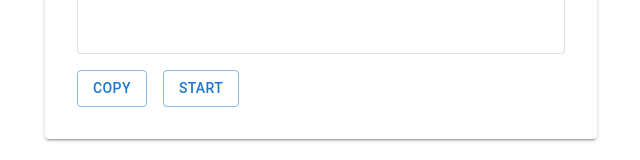
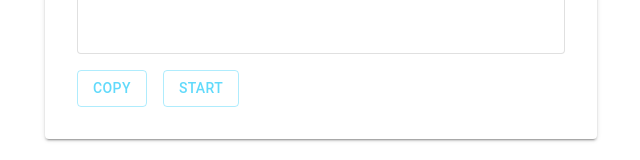
Before and after one commit to Jerrylum/web-speech-editor, a React (Create React App) app: page / in a window 1280 px wide. Shown: the part 368-528 px from the top of the page, without its empty margins (319-959 px from the left). Built offline with nearby package versions, Linux system fonts and the light colour scheme.

Commit message:
improve control + arrow key ux, theme

```diff
--- a/src/App.tsx
+++ b/src/App.tsx
@@ -154,17 +154,13 @@ export default class App extends React.Component<{}, IAppState> {
           case 'ArrowLeft':
             let start = event.key === 'ArrowRight' ? range.endContainer : range.startContainer;
             let check: Node | null = start;
+            if (!editor.contains(check)) break;
+
             while (check && editor.contains(check)) {
               if (check instanceof HTMLElement &&
                 check.hasAttribute('transcript-options') &&
                 check != start) {
-                this.doMenuShow(check);
-                let range = new Range();
-                range.selectNodeContents(check);
-                sel.removeAllRanges();
-                sel.addRange(range);
-                event.preventDefault();
-                return;
+                break;
               }
 
               let check_it: ChildNode | null = (event.key == 'ArrowRight')
@@ -172,7 +168,20 @@ export default class App extends React.Component<{}, IAppState> {
                 : check.previousSibling;
               check = check_it != null ? check_it : check.parentElement;
             }
-            break;
+
+            if (!(check instanceof HTMLElement && check.hasAttribute('transcript-options'))) {
+              let all_with_options = editor.querySelectorAll('.transcript[transcript-options]');
+              if (all_with_options.length == 0) break;
+              check = event.key === 'ArrowRight' ? all_with_options[0] : all_with_options[all_with_options.length - 1];
+            }
+
+            this.doMenuShow(check as HTMLElement);
+            range = new Range();
+            range.selectNodeContents(check);
+            sel.removeAllRanges();
+            sel.addRange(range);
+            event.preventDefault();
+            return;
           default:
             break;
         }
--- a/src/index.tsx
+++ b/src/index.tsx
@@ -3,10 +3,22 @@ import ReactDOM from 'react-dom';
 import './style/index.css';
 import App from './App';
 import reportWebVitals from './reportWebVitals';
+import { ThemeProvider } from '@emotion/react';
+import { createTheme } from '@mui/material';
+
+const theme = createTheme({
+  palette: {
+    primary: {
+      main: '#61dafb',
+    },
+  },
+});
 
 ReactDOM.render(
   <React.StrictMode>
-    <App />
+    <ThemeProvider theme={theme}>
+      <App />
+    </ThemeProvider>
   </React.StrictMode>,
   document.getElementById('root')
 );
```
